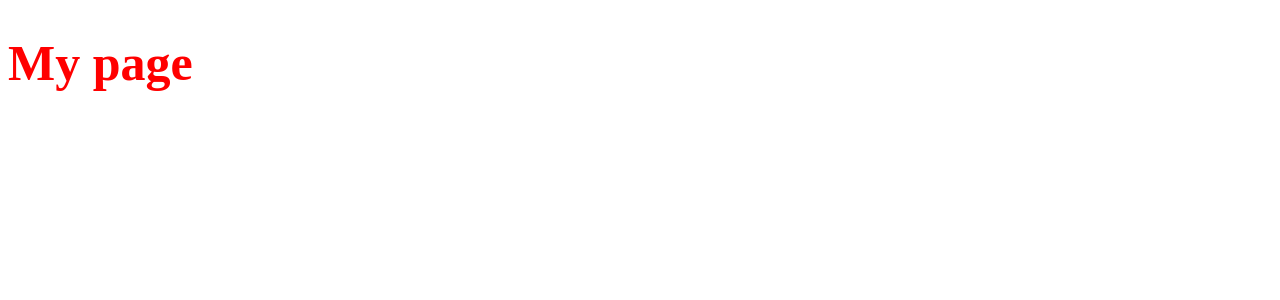
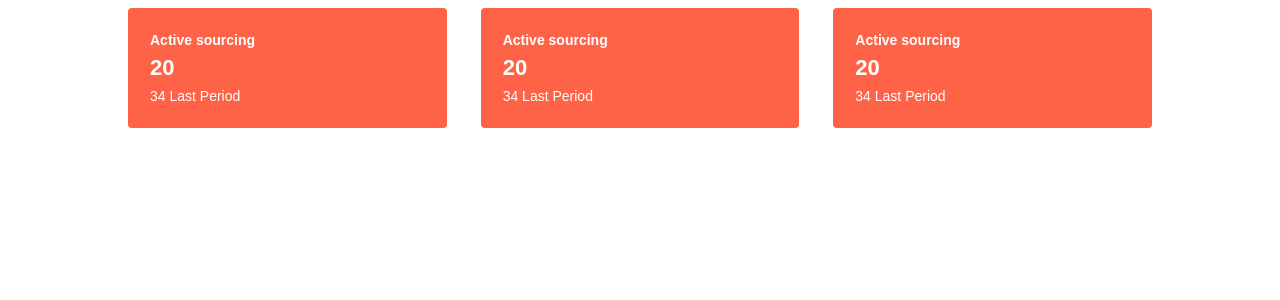
Before and after one commit to lucasmaiaesilva/gronda-test, a Next.js app: page / in a window 1280 px wide. Shown: the top 300 px of the page. Built offline with nearby package versions, Linux system fonts and the light colour scheme.

Commit message:
first commit

```diff
--- /dev/null
+++ b/components/Card/index.tsx
@@ -0,0 +1,20 @@
+import React from 'react'
+import * as S from './styles'
+
+type CardProps = {
+  indicatorType: string,
+  indicatorValue: number,
+  indicatorPeriod: string
+}
+
+const Card = ({ indicatorType, indicatorValue, indicatorPeriod }: CardProps) => {
+  return (
+    <S.CardContainer>
+      <h1 className="type">{indicatorType}</h1>
+      <h2 className="value">{indicatorValue}</h2>
+      <p className="period">{indicatorPeriod}</p>
+    </S.CardContainer>
+  )
+}
+
+export default Card
--- /dev/null
+++ b/components/Card/styles.ts
@@ -0,0 +1,32 @@
+import styled from 'styled-components'
+
+export const CardContainer = styled.div`
+  padding: 2rem 2.2rem;
+  height: 8rem;
+  display: flex;
+  flex-direction: column;
+  justify-content: space-around;
+  margin-bottom: 3.8rem;
+  color: #fff;
+  font-family: sans-serif;
+  border-radius: .4rem;
+
+  & > * {
+    padding: 0;
+    margin: 0;
+  }
+
+  .type {
+    font-size: 1.4rem;
+  }
+
+  .value {
+    font-size: 2.2rem;
+  }
+
+  .period {
+    font-size: 1.4rem;
+  }
+
+  background-color: tomato;
+`
--- /dev/null
+++ b/components/Container/index.tsx
@@ -0,0 +1,8 @@
+import React, { FC } from 'react';
+import * as S from './styles';
+
+const Container: FC = ({ children }) => (
+  <S.Container>{ children }</S.Container>
+);
+
+export default Container;
--- /dev/null
+++ b/components/Container/styles.ts
@@ -0,0 +1,13 @@
+import styled from 'styled-components';
+
+export const Container = styled.div`
+  width: 100%;
+  padding-left: 34px;
+  padding-right: 34px;
+
+  @media screen and (min-width: 1024px) {
+    max-width: 1024px;
+    margin-left: auto;
+    margin-right: auto;
+  }
+`;
--- /dev/null
+++ b/pages/_app.tsx
@@ -0,0 +1,9 @@
+import '../styles/global.css'
+
+function MyApp({ Component, pageProps }:any) {
+  return (
+    <Component {...pageProps} />
+  );
+}
+
+export default MyApp;
--- a/pages/index.tsx
+++ b/pages/index.tsx
@@ -1,10 +1,29 @@
 import styled from 'styled-components'
+import Container from '../components/Container'
+import Card from '../components/Card'
 
 const Title = styled.h1`
   color: red;
   font-size: 50px;
 `
 
+const Display = styled.section`
+  @media screen and (min-width: 1024px) {
+    display: grid;
+    grid-template-columns: repeat(3, 1fr);
+    column-gap: 3.4rem;
+  }
+`
+
 export default function Home() {
-  return <Title>My page</Title>
+  return (
+
+    <Container>
+      <Display>
+        <Card indicatorType="Active sourcing" indicatorValue={20} indicatorPeriod="34 Last Period" />
+        <Card indicatorType="Active sourcing" indicatorValue={20} indicatorPeriod="34 Last Period" />
+        <Card indicatorType="Active sourcing" indicatorValue={20} indicatorPeriod="34 Last Period" />
+      </Display>
+    </Container>
+  )
 }
--- /dev/null
+++ b/styles/global.css
@@ -0,0 +1,4 @@
+html{
+  font-size: 10px;
+  scroll-behavior: smooth;
+}
```
Also changed, not shown: next-env.d.ts.
